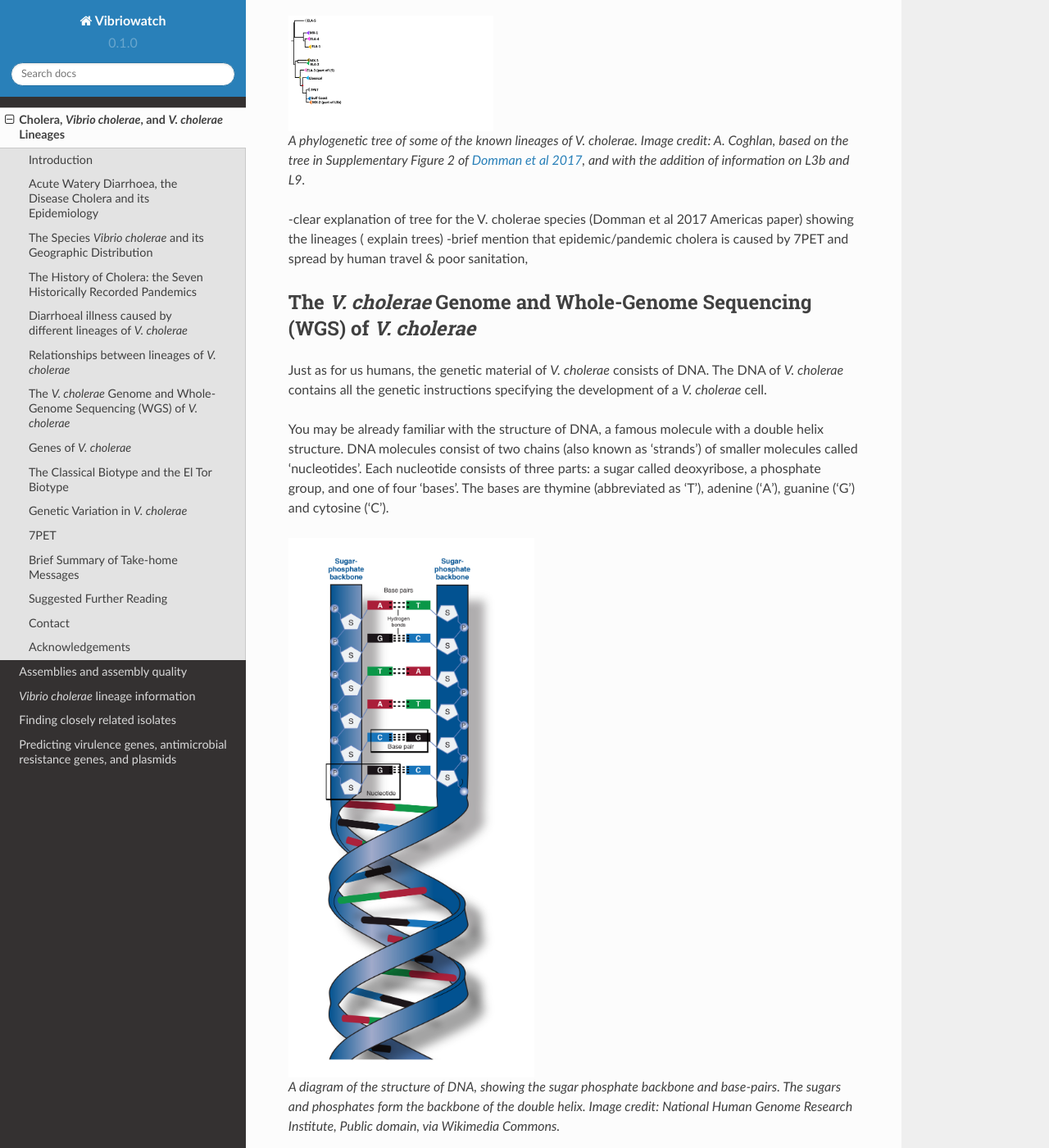
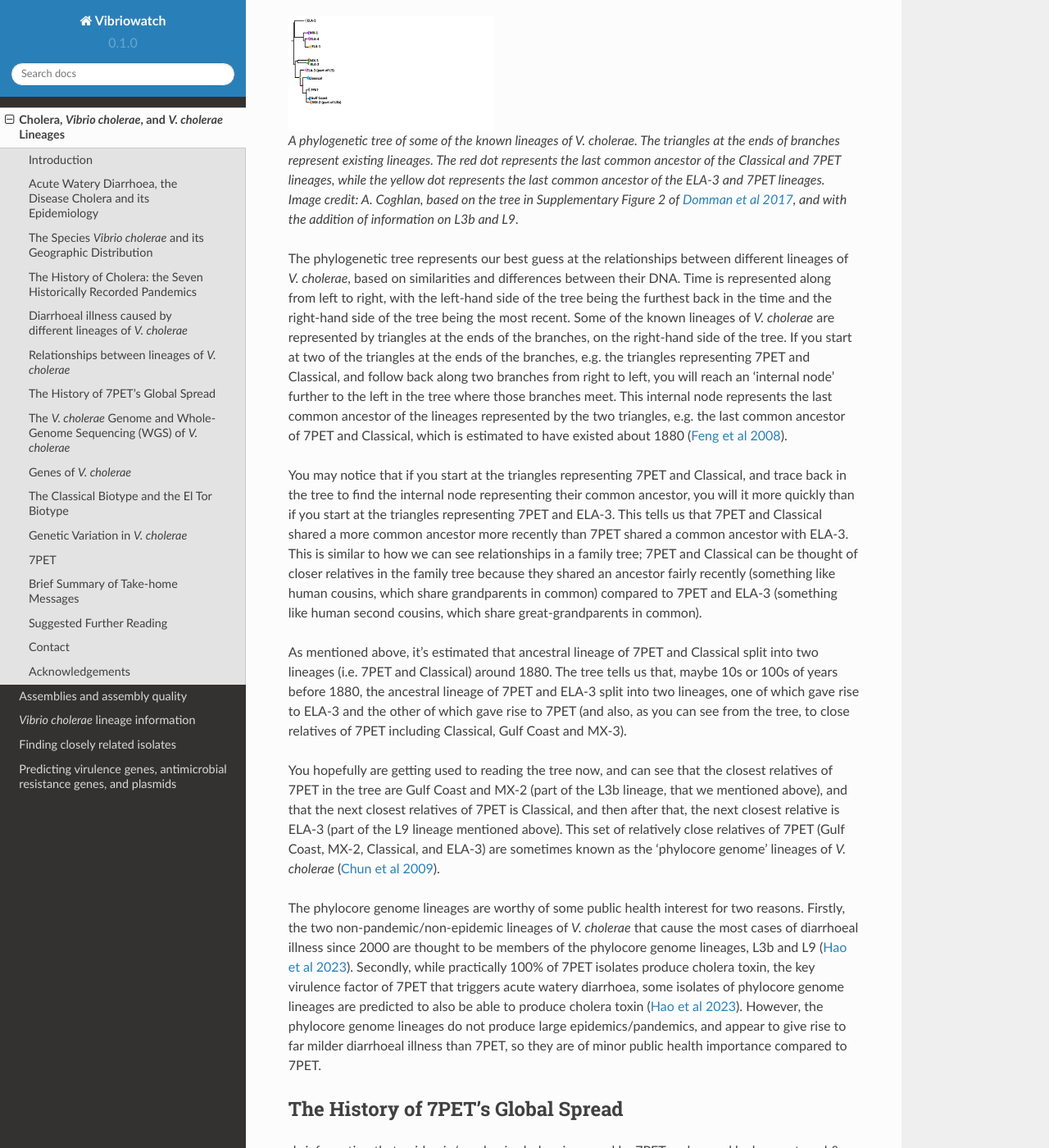
Before and after one commit to avrilcoghlan/cholerabook, a Sphinx documentation site: the page built from docs/source/vibriogenomes.rst, in a window 1280 px wide and 1400 px high, scrolled down 7179 px. Shown: the whole window at 82% size. Built offline with Sphinx 7.4.7 and the Read the Docs theme 2.0.0, drawn with Linux system fonts in a browser that asks for light colours; some of the changed text lies outside the part shown.

Commit message:
Update vibriogenomes.rst

```diff
--- a/docs/source/vibriogenomes.rst
+++ b/docs/source/vibriogenomes.rst
@@ -142,7 +142,7 @@ cases as seen in the Yemen cholera epidemic from 2016-present (`Mutreja & Dougan
 .. _Lassalle et al 2023: https://pubmed.ncbi.nlm.nih.gov/37770747/
 
 Of the non-pandemic/non-epidemic *V. cholerae* lineages, the two lineages that have caused the most cases of diarrhoeal illness
-in the last decade are thought to lineages 'L3b' and 'L9' (`Hao et al 2023`_). For example, these two non-pandemic/non-epidemic lineages
+since 2000 are thought to be lineages 'L3b' and 'L9' (`Hao et al 2023`_). For example, these two non-pandemic/non-epidemic lineages
 have caused several hundred cases of relatively mild diarrhoeal illness in Hangzhou, China between 2001 and 2018 (`Hao et al 2023`_).
 Lineage L3b has also been linked to relatively small outbreaks of diarrhoeal illness in South Africa (`Smith et al 2021`_).
 
@@ -184,9 +184,49 @@ is, a family tree for *V. cholerae* built by `Domman et al 2017`_ based on genet
 .. figure:: Lineages.png
   :width: 250
 
-  A phylogenetic tree of some of the known lineages of *V. cholerae*. Image credit: A. Coghlan, based on the tree in Supplementary Figure 2 of `Domman et al 2017`_, and with the addition of information on L3b and L9.
+  A phylogenetic tree of some of the known lineages of *V. cholerae*. The triangles at the ends of branches represent existing lineages. The red dot represents the last common ancestor of the Classical and 7PET lineages, while the yellow dot represents the last common ancestor of the ELA-3 and 7PET lineages. Image credit: A. Coghlan, based on the tree in Supplementary Figure 2 of `Domman et al 2017`_, and with the addition of information on L3b and L9.
 
--clear explanation of tree for the V. cholerae species (Domman et al 2017 Americas paper) showing the lineages ( explain trees)
+The phylogenetic tree represents our best guess at the relationships between different lineages of *V. cholerae*, based on similarities and
+differences between their DNA. Time is represented along from left to right, with the left-hand side of the tree being the furthest back in the time and the
+right-hand side of the tree being the most recent. Some of the known lineages of *V. cholerae* are represented by triangles at the ends of the branches, on the
+right-hand side of the tree. If you start at two of the triangles at the ends of the branches, e.g. the triangles representing 7PET and Classical, and follow
+back along two branches from right to left, you will reach an 'internal node' further to the left in the tree where those branches meet. This internal
+node represents the last common ancestor of the lineages represented by the two triangles, e.g.
+the last common ancestor of 7PET and Classical, which is estimated to have existed about 1880 (`Feng et al 2008`_).
+
+.. _Feng et al 2008: https://pubmed.ncbi.nlm.nih.gov/19115014/
+
+You may notice that if you start at the triangles representing 7PET and Classical, and trace back in the tree to find the internal node representing their common ancestor, you will
+it more quickly than if you start at the triangles representing 7PET and ELA-3. This tells us that 7PET and Classical shared a more common ancestor more recently than 7PET shared
+a common ancestor with ELA-3. This is similar to how we can see relationships in a family tree; 7PET and Classical can be thought of closer relatives in the family tree because
+they shared an ancestor fairly recently (something like human cousins, which share grandparents in common) compared to 7PET and ELA-3 (something like human second cousins,
+which share great-grandparents in common).
+
+As mentioned above, it's estimated that ancestral lineage of 7PET and Classical split into two lineages (i.e. 7PET and Classical) around 1880.
+The tree tells us that, maybe 10s or 100s of years before 1880, the ancestral lineage of 7PET and ELA-3 split into two lineages, one of which gave rise to ELA-3 and the other of which
+gave rise to 7PET (and also, as you can see from the tree, to close relatives of 7PET including Classical, Gulf Coast and MX-3).
+
+You hopefully are getting used to reading the tree now, and can see that the closest relatives of 7PET in the tree
+are Gulf Coast and MX-2 (part of the L3b lineage, that we mentioned above), and that the next closest relatives of 7PET
+is Classical, and then after that, the next closest relative is ELA-3 (part of the L9 lineage mentioned above).
+This set of relatively close relatives of 7PET (Gulf Coast, MX-2, Classical, and ELA-3) are sometimes known as
+the 'phylocore genome' lineages of *V. cholerae* (`Chun et al 2009`_).
+
+.. _Chun et al 2009: https://pubmed.ncbi.nlm.nih.gov/19720995/
+
+The phylocore genome lineages are worthy of some public health interest for two reasons.
+Firstly, the two non-pandemic/non-epidemic lineages of *V. cholerae* that cause the most
+cases of diarrhoeal illness since 2000 are thought to be members of the phylocore genome lineages, L3b and L9 (`Hao et al 2023`_).
+Secondly, while practically 100% of 7PET isolates produce cholera toxin, the key virulence factor of 7PET that triggers acute watery diarrhoea,
+some isolates of phylocore genome lineages are predicted to also be able to produce cholera toxin (`Hao et al 2023`_).
+However, the phylocore genome lineages do not produce large epidemics/pandemics, and appear to give rise to far
+milder diarrhoeal illness than 7PET, so they are of minor public health importance compared to 7PET.
+
+.. _Hao et al 2023: https://pubmed.ncbi.nlm.nih.gov/37146742/
+
+The History of 7PET's Global Spread
+-----------------------------------
+
 -brief mention that epidemic/pandemic cholera is caused by 7PET and spread by human travel & poor sanitation,
 
 The *V. cholerae* Genome and Whole-Genome Sequencing (WGS) of *V. cholerae*
@@ -248,11 +288,14 @@ from the 7PET lineage (`Heidelberg et al 2000`_).
 The *ctxA* and *ctxB* genes are usually found close together in the *V. cholerae* genome, in a region known as the **CTX region**.
 Practically 100% of 7PET isolates contain the CTX region in their chromosome, and so produce cholera toxin, and therefore cause a human
 host to suffer acute watery diarrhoea. Only a small number of non-pandemic/non-epidemic lineages of *V. cholerae*, most
-of which are relatively closely related to 7PET, have *ctxA* and *ctxB* genes (`Chun et al 2009`_).
+of which are relatively closely related to 7PET (i.e. belong to the phylocore genome lineages; see above), have *ctxA* and *ctxB* genes (`Chun et al 2009`_,
+`Hao et al 2023`_).
 
 .. _Heidelberg et al 2000: https://pubmed.ncbi.nlm.nih.gov/10952301/
 
 .. _Chun et al 2009: https://pubmed.ncbi.nlm.nih.gov/19720995/
+
+.. _Hao et al 2023: https://pubmed.ncbi.nlm.nih.gov/37146742/
 
 .. figure:: CtxRegion.png
   :width: 550
```
